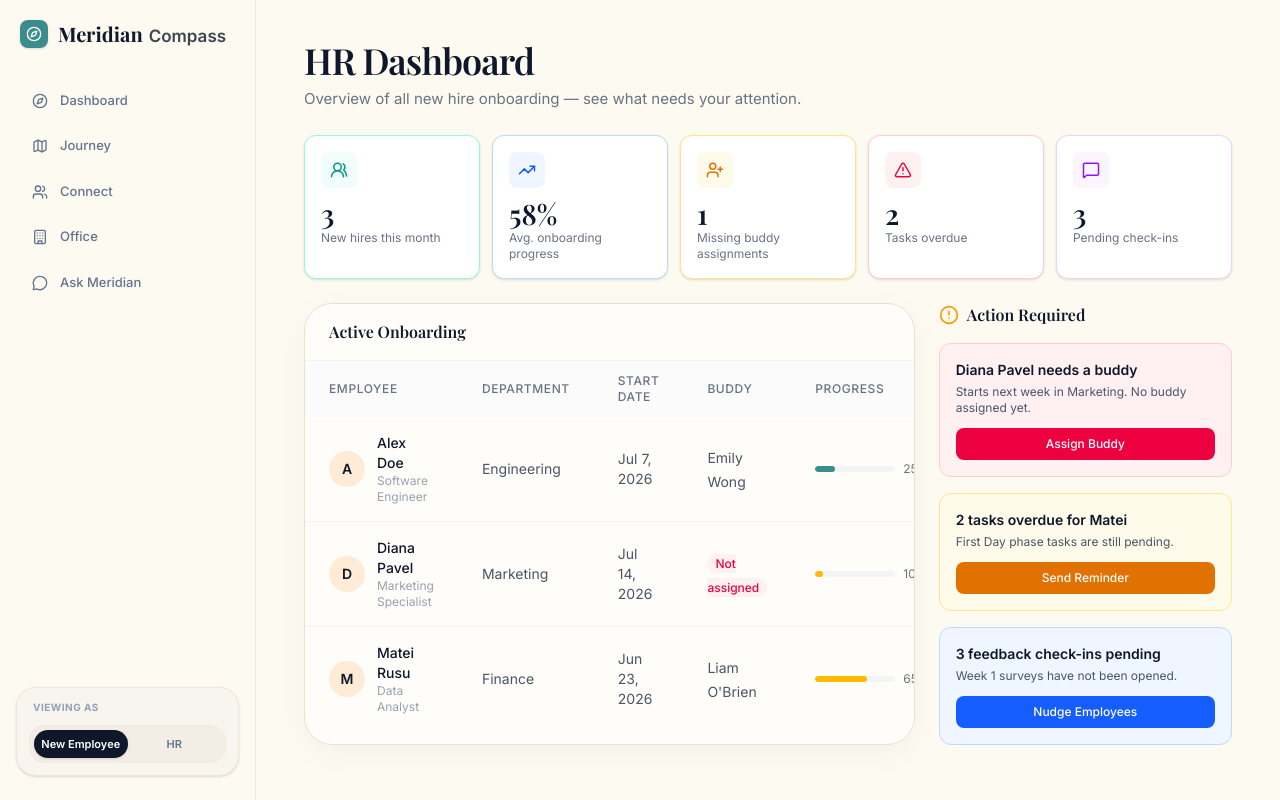
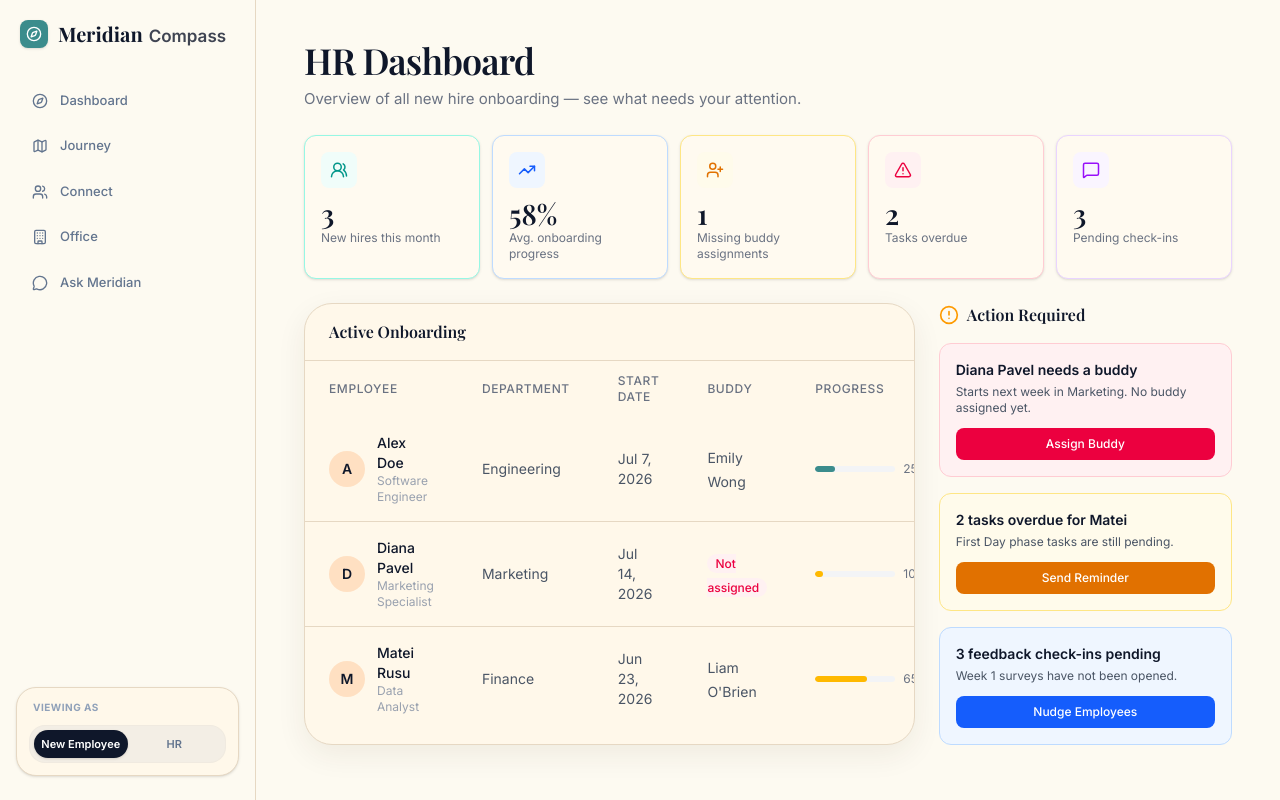
Before and after one commit to saftanoel/qubiz-meridian-project, a React (Vite) app in the folder frontend/: page /hr in a window 1280 px wide. Built offline with nearby package versions, Linux system fonts and the light colour scheme; a web font is replaced by a local one.

Commit message:
style: apply global visual contrast polish across UI components

```diff
--- a/frontend/src/index.css
+++ b/frontend/src/index.css
@@ -5,13 +5,13 @@
   --color-warm-offwhite: #fdfaf1;
   --color-deep-navy: #0f172a;
   --color-soft-teal: #3b8c8c;
-  --color-light-mint: #eef8f7;
-  --color-light-blue: #f1f5f9;
-  --color-subtle-peach: #ffebd6;
+  --color-light-mint: #e0f4f1;
+  --color-light-blue: #e2e8f0;
+  --color-subtle-peach: #ffe0c2;
   --color-subtle-yellow: #fefce8;
   --color-subtle-red: #fef2f2;
-  --color-teal-soft: #d5f2f0;
-  --color-sky: #e0f2fe;
+  --color-teal-soft: #bcebe7;
+  --color-sky: #bae6fd;
   --color-butter: #fef9c3;
 
   --font-sans: "Inter", system-ui, sans-serif;
@@ -43,28 +43,28 @@
 
 @layer utilities {
   .card {
-    @apply bg-[#fffdf9] rounded-[28px] shadow-[0_8px_30px_rgb(0,0,0,0.04)] border border-[#ebe1d1] p-8;
+    @apply bg-[#fff8ea] rounded-[28px] shadow-[0_10px_30px_rgba(55,40,20,0.07)] border border-[#e6d8c3] p-8;
   }
   .card-compact {
-    @apply bg-[#fffdf9] rounded-2xl shadow-[0_4px_20px_rgb(0,0,0,0.03)] border border-[#ebe1d1] p-5;
+    @apply bg-[#fff8ea] rounded-2xl shadow-[0_6px_25px_rgba(55,40,20,0.06)] border border-[#e6d8c3] p-5;
   }
   .card-mint {
-    @apply bg-light-mint rounded-[28px] shadow-[0_8px_30px_rgb(0,0,0,0.04)] border border-transparent p-8;
+    @apply bg-light-mint rounded-[28px] shadow-[0_10px_30px_rgba(55,40,20,0.07)] border border-transparent p-8;
   }
   .card-blue {
-    @apply bg-light-blue rounded-[28px] shadow-[0_8px_30px_rgb(0,0,0,0.04)] border border-transparent p-8;
+    @apply bg-light-blue rounded-[28px] shadow-[0_10px_30px_rgba(55,40,20,0.07)] border border-transparent p-8;
   }
   .card-peach {
-    @apply bg-subtle-peach rounded-[28px] shadow-[0_8px_30px_rgb(0,0,0,0.04)] border border-transparent p-8;
+    @apply bg-subtle-peach rounded-[28px] shadow-[0_10px_30px_rgba(55,40,20,0.07)] border border-transparent p-8;
   }
   .card-warning {
-    @apply bg-subtle-red rounded-[28px] shadow-[0_8px_30px_rgb(0,0,0,0.04)] border border-red-50 p-8;
+    @apply bg-subtle-red rounded-[28px] shadow-[0_10px_30px_rgba(55,40,20,0.07)] border border-red-100 p-8;
   }
   .btn-primary {
     @apply bg-deep-navy text-white rounded-full px-5 py-2.5 font-medium hover:bg-slate-800 transition-all cursor-pointer shadow-sm;
   }
   .btn-secondary {
-    @apply bg-[#fffdf9] text-deep-navy border border-[#ebe1d1] rounded-full px-5 py-2.5 font-medium hover:bg-[#faf6f0] hover:shadow-sm transition-all cursor-pointer shadow-[0_2px_10px_rgb(0,0,0,0.02)];
+    @apply bg-[#fff8ea] text-deep-navy border border-[#e6d8c3] rounded-full px-5 py-2.5 font-medium hover:bg-[#f5eade] hover:border-[#d8c4a8] hover:shadow-sm transition-all cursor-pointer shadow-[0_2px_10px_rgba(55,40,20,0.04)];
   }
   .font-display {
     font-family: var(--font-display);
--- a/frontend/src/layouts/MainLayout.tsx
+++ b/frontend/src/layouts/MainLayout.tsx
@@ -32,7 +32,7 @@ const MainLayout = () => {
   return (
     <div className="h-[100dvh] flex flex-col md:flex-row font-sans overflow-hidden bg-warm-offwhite">
       {/* Sidebar */}
-      <aside className="w-full md:w-64 bg-warm-offwhite flex flex-col shrink-0 border-r border-[#eee7dc] md:h-full z-10">
+      <aside className="w-full md:w-64 bg-warm-offwhite flex flex-col shrink-0 border-r border-[#e6d8c3] md:h-full z-10">
         {/* Logo */}
         <div className="p-5 pb-2">
           <Link to="/" className="inline-block cursor-pointer">
@@ -60,7 +60,7 @@ const MainLayout = () => {
                   'flex items-center gap-3 px-4 py-2.5 rounded-full text-[13px] font-medium transition-all',
                   isActive
                     ? 'bg-deep-navy text-white shadow-sm'
-                    : 'text-slate-500 hover:bg-[#f3eee5] hover:text-deep-navy'
+                    : 'text-slate-500 hover:bg-[#ebe1d1] hover:text-deep-navy'
                 )
               }
             >
@@ -72,7 +72,7 @@ const MainLayout = () => {
 
         {/* Role Switcher */}
         <div className="p-4 pb-6 mt-auto">
-          <div className="bg-[#f8f5ee] rounded-[20px] p-3 shadow-sm border border-[#eee7dc] relative overflow-hidden">
+          <div className="bg-[#fff8ea] rounded-[20px] p-3 shadow-sm border border-[#e6d8c3] relative overflow-hidden">
             <div className="text-[10px] font-bold text-slate-400 uppercase tracking-wider mb-2.5 px-1">Viewing as</div>
             <div className="flex bg-[#f3eee5] p-1 rounded-[16px] border border-[#eee7dc]/50">
               <button
--- a/frontend/src/pages/AskMeridian.tsx
+++ b/frontend/src/pages/AskMeridian.tsx
@@ -72,7 +72,7 @@ const AskMeridian = () => {
             className={`text-xs px-3 py-1.5 rounded-full font-medium transition-all cursor-pointer ${
               activeCategory === cat
                 ? 'bg-deep-navy text-white'
-                : 'bg-white text-gray-500 border border-gray-200 hover:border-soft-teal/40'
+                : 'bg-[#fffaf0] text-slate-500 border border-[#e6d8c3] hover:border-[#d8c4a8]'
             }`}
           >
             {cat}
--- a/frontend/src/pages/HRView.tsx
+++ b/frontend/src/pages/HRView.tsx
@@ -44,7 +44,7 @@ const HRView = () => {
             initial={{ opacity: 0, y: 12 }}
             animate={{ opacity: 1, y: 0 }}
             transition={{ delay: i * 0.06 }}
-            className={`bg-white rounded-xl p-4 border ${stat.accent} shadow-sm`}
+            className={`bg-[#fffaf0] rounded-xl p-4 border ${stat.accent} shadow-sm`}
           >
             <div className={`w-9 h-9 rounded-lg ${stat.color} flex items-center justify-center mb-3`}>
               <stat.icon className="w-[18px] h-[18px]" />
@@ -64,7 +64,7 @@ const HRView = () => {
           transition={{ delay: 0.3 }}
           className="lg:col-span-2 card overflow-hidden !p-0"
         >
-          <div className="px-6 py-4 border-b border-gray-100">
+          <div className="px-6 py-4 border-b border-[#e6d8c3]">
             <h2 className="font-display font-semibold text-deep-navy">Active Onboarding</h2>
           </div>
 
@@ -72,7 +72,7 @@ const HRView = () => {
           <div className="hidden sm:block overflow-x-auto">
             <table className="w-full">
               <thead>
-                <tr className="bg-gray-50/80">
+                <tr className="bg-[#fff8ea]">
                   <th className="text-left text-xs font-medium text-gray-500 uppercase tracking-wider px-6 py-3">Employee</th>
                   <th className="text-left text-xs font-medium text-gray-500 uppercase tracking-wider px-6 py-3">Department</th>
                   <th className="text-left text-xs font-medium text-gray-500 uppercase tracking-wider px-6 py-3">Start Date</th>
@@ -81,11 +81,11 @@ const HRView = () => {
                   <th className="text-left text-xs font-medium text-gray-500 uppercase tracking-wider px-6 py-3">Status</th>
                 </tr>
               </thead>
-              <tbody className="divide-y divide-gray-100">
+              <tbody className="divide-y divide-[#e6d8c3]">
                 {newHires.map((hire) => {
                   const status = statusBadge[hire.status];
                   return (
-                    <tr key={hire.id} className="hover:bg-gray-50/50 transition-colors">
+                    <tr key={hire.id} className="hover:bg-[#fff9ed] transition-colors">
                       <td className="px-6 py-4">
                         <div className="flex items-center gap-3">
                           <div className="w-9 h-9 rounded-full bg-subtle-peach grid place-items-center font-semibold text-deep-navy text-sm shrink-0">
--- a/frontend/src/pages/Journey.tsx
+++ b/frontend/src/pages/Journey.tsx
@@ -5,15 +5,15 @@ import { CheckCircle2, Circle, Clock, ChevronDown, ChevronUp, User, Timer } from
 import { journeyPhases as initialPhases, type JourneyPhase, type TaskStatus } from '../lib/mockData';
 
 const statusConfig: Record<TaskStatus, { label: string; color: string; icon: React.ElementType }> = {
-  done: { label: 'Done', color: 'text-emerald-600 bg-emerald-50', icon: CheckCircle2 },
-  in_progress: { label: 'In progress', color: 'text-amber-600 bg-amber-50', icon: Clock },
-  not_started: { label: 'Not started', color: 'text-gray-400 bg-gray-50', icon: Circle },
+  done: { label: 'Done', color: 'text-emerald-700 bg-emerald-100', icon: CheckCircle2 },
+  in_progress: { label: 'In progress', color: 'text-amber-700 bg-amber-100', icon: Clock },
+  not_started: { label: 'Not started', color: 'text-slate-600 bg-slate-200/80', icon: Circle },
 };
 
 const priorityColors: Record<string, string> = {
-  High: 'bg-rose-50 text-rose-600',
-  Medium: 'bg-amber-50 text-amber-600',
-  Low: 'bg-blue-50 text-blue-600',
+  High: 'bg-rose-100 text-rose-700',
+  Medium: 'bg-amber-100 text-amber-700',
+  Low: 'bg-sky-100 text-sky-700',
 };
 
 const Journey = () => {
@@ -68,7 +68,7 @@ const Journey = () => {
             {doneCount} of {totalCount} tasks
           </p>
         </div>
-        <div className="w-full h-3 bg-gray-100 rounded-full overflow-hidden">
+        <div className="w-full h-3 bg-[#e6d8c3]/40 rounded-full overflow-hidden">
           <motion.div
             className="h-full bg-gradient-to-r from-soft-teal to-emerald-500 rounded-full"
             initial={{ width: 0 }}
@@ -112,10 +112,10 @@ const Journey = () => {
               {/* Phase Header */}
               <button
                 onClick={() => toggleExpand(phase.id)}
-                className="w-full px-5 py-4 flex items-center justify-between hover:bg-gray-50/50 transition-colors cursor-pointer"
+                className="w-full px-5 py-4 flex items-center justify-between hover:bg-[#fffaf0] transition-colors cursor-pointer"
               >
                 <div className="flex items-center gap-3">
-                  <div className="grid h-10 w-10 shrink-0 place-items-center rounded-xl bg-slate-100/70 text-slate-500">
+                  <div className="grid h-10 w-10 shrink-0 place-items-center rounded-xl bg-[#fff8ea] border border-[#e6d8c3] text-slate-600">
                     {PhaseIcon && <PhaseIcon className="w-5 h-5" />}
                   </div>
                   <div className="text-left">
@@ -126,7 +126,7 @@ const Journey = () => {
                   </div>
                 </div>
                 <div className="flex items-center gap-3">
-                  <div className="w-24 h-1.5 bg-gray-100 rounded-full overflow-hidden hidden sm:block">
+                  <div className="w-24 h-1.5 bg-[#e6d8c3]/40 rounded-full overflow-hidden hidden sm:block">
                     <div className="h-full bg-soft-teal rounded-full transition-all duration-500" style={{ width: `${phasePct}%` }} />
                   </div>
                   {isOpen ? <ChevronUp className="w-4 h-4 text-gray-400" /> : <ChevronDown className="w-4 h-4 text-gray-400" />}
@@ -151,8 +151,8 @@ const Journey = () => {
                             key={task.id}
                             className={`rounded-xl border px-4 py-3.5 flex items-start gap-3 transition-all duration-200 ${
                               task.status === 'done'
-                                ? 'bg-emerald-50/40 border-emerald-100'
-                                : 'bg-white border-gray-100 hover:border-soft-teal/30'
+                                ? 'bg-emerald-50 border-emerald-200'
+                                : 'bg-[#fffaf0] border-[#e6d8c3] hover:border-[#d8c4a8]'
                             }`}
                           >
                             <button onClick={() => cycleStatus(phase.id, task.id)} className="mt-0.5 shrink-0 cursor-pointer">
```
Also changed, not shown: frontend/src/pages/Connect.tsx (+8 -8 lines), frontend/src/pages/Dashboard.tsx (+5 -5 lines).
